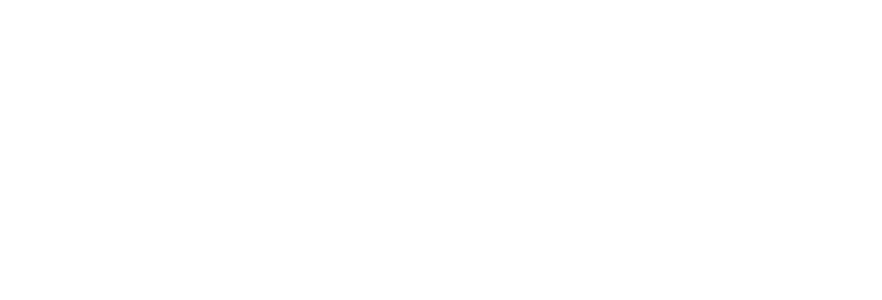
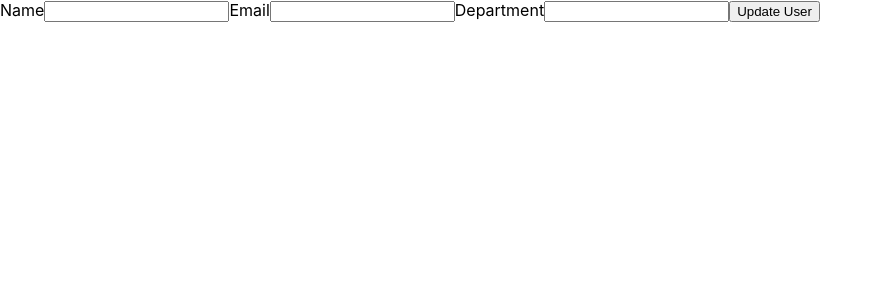
Before and after one commit to ShubhamSaini142/usermanagement, a React (Create React App) app: page /edit/1 in a window 1280 px wide. Before the commit this address had no page. Shown: the top 300 px of the page, without its empty margins (0-882 px from the left). Built offline with nearby package versions, Linux system fonts and the light colour scheme; no server answers.

Commit message:
added all crud ops with some minor chages

```diff
--- a/src/App.js
+++ b/src/App.js
@@ -3,6 +3,7 @@
 import './App.css';
 import UserList from './Components/UserList';
 import AddUser from './Components/AddUser';
+import EditUser from './Components/EditUser';
 
 function App() {
   return (
@@ -10,6 +11,7 @@
       <Routes>
         <Route path="/" element={<UserList />} />
         <Route path="/add" element={<AddUser />} />
+        <Route path="/edit/:id" element={<EditUser />} />
         </Routes>
 
     </Router>
--- a/src/Components/AddUser.js
+++ b/src/Components/AddUser.js
@@ -3,12 +3,22 @@
 import { useNavigate } from "react-router-dom";
 
 const AddUser = () => {
-  const [user, setUser] = useState({ name: "", email: "", department: "" });
+  const [user, setUser] = useState({ name: "", email: "",company: { name: "" } });
   const navigate = useNavigate();
 
   const handleChange = (e) => {
     setUser({ ...user, [e.target.name]: e.target.value });
     console.log(user);
+  };
+
+  const handleCompanyChange = (e) => {
+    setUser((prevUser) => ({
+      ...prevUser,
+      company: {
+        ...prevUser.company,
+        name: e.target.value,
+      },
+    }));
   };
 
   const handleSubmit = async (e) => {
@@ -17,6 +27,7 @@
       await axios.post("https://jsonplaceholder.typicode.com/users", user);
       alert("User added successfully");
       navigate("/");
+      console.log(user);
     } catch (error) {
       alert("Failed to add user");
     }
@@ -24,9 +35,9 @@
 
   return (
     <form onSubmit={handleSubmit}>
-      <input name="name" placeholder="Name" onChange={handleChange} />
-      <input name="email" placeholder="Email" onChange={handleChange} />
-      <input name="department" placeholder="Department" onChange={handleChange} />
+      <input  type="text"  name="name" placeholder="Name" onChange={handleChange} />
+      <input type="text" name="email" placeholder="Email" onChange={handleChange} />
+      <input   type="text" name="name" placeholder="Company Name" onChange={handleCompanyChange} />
       <button type="submit">Add User</button>
     </form>
   );
--- /dev/null
+++ b/src/Components/EditUser.js
@@ -0,0 +1,57 @@
+import React, { useState, useEffect } from "react";
+import axios from "axios";
+import { useParams, useNavigate } from "react-router-dom";
+
+const EditUser = () => {
+  const { id } = useParams();
+  const [user, setUser] = useState({ name: "", email: "",  company: { name: "" } });
+  const navigate = useNavigate();
+
+  useEffect(() => {
+    axios.get(`https://jsonplaceholder.typicode.com/users/${id}`)
+      .then(res => setUser(res.data))
+      .catch(() => alert("Failed to fetch user"));
+  }, [id]);
+
+  const handleChange = (e) => {
+    const { name, value } = e.target;
+    setUser((prevUser) => ({
+      ...prevUser,
+      company: {
+        ...prevUser.company,
+        [name]: value,
+      },
+    }));
+
+    console.log(user.company.name);
+  };
+
+  const handleSubmit = async (e) => {
+    e.preventDefault();
+    try {
+      await axios.put(`https://jsonplaceholder.typicode.com/users/${id}`, user);
+      alert("User updated successfully");
+      navigate("/");
+    } catch (error) {
+      alert("Failed to update user");
+    }
+  };
+
+  return (
+    <form onSubmit={handleSubmit}>
+        <label>Name</label>
+      <input name="name" value={user.name} onChange={(e) => setUser({ ...user, name: e.target.value }) } />
+      {console.log(user.name)}
+
+      <label>Email</label>
+      <input name="email" value={user.email} onChange={(e) => setUser({ ...user, email: e.target.value })} />
+      {console.log(user.email)}
+
+      <label>Department</label>
+      <input name="name" value={user.company.name} onChange={handleChange} />
+      <button type="submit">Update User</button>
+    </form>
+  );
+};
+
+export default EditUser;
--- a/src/Components/UserList.js
+++ b/src/Components/UserList.js
@@ -1,4 +1,4 @@
-import React, { useEffect, useState } from "react";
+import React, { use, useEffect, useState } from "react";
 import axios from "axios";
 import { Link } from "react-router-dom";
 
@@ -30,9 +30,12 @@
       <ul>
         {users.map((user) => (
           <li key={user.id}>
-            {user.firstName} {user.lastName} - {user.email}
-            <Link to={`/edit/${user.id}`}>Edit</Link>
+           <label>NAME : {user.name} </label>  <br></br>
+           <label>EMAIL : {user.email}</label>   <br></br>
+           <label>COMPANY : {user.company.name}</label> <br></br>
+            <Link to={`/edit/${user.id}`}>Edit</Link> <br></br>
             <button onClick={() => deleteUser(user.id)}>Delete</button>
+            <br></br> <br></br>
           </li>
         ))}
       </ul>
```
